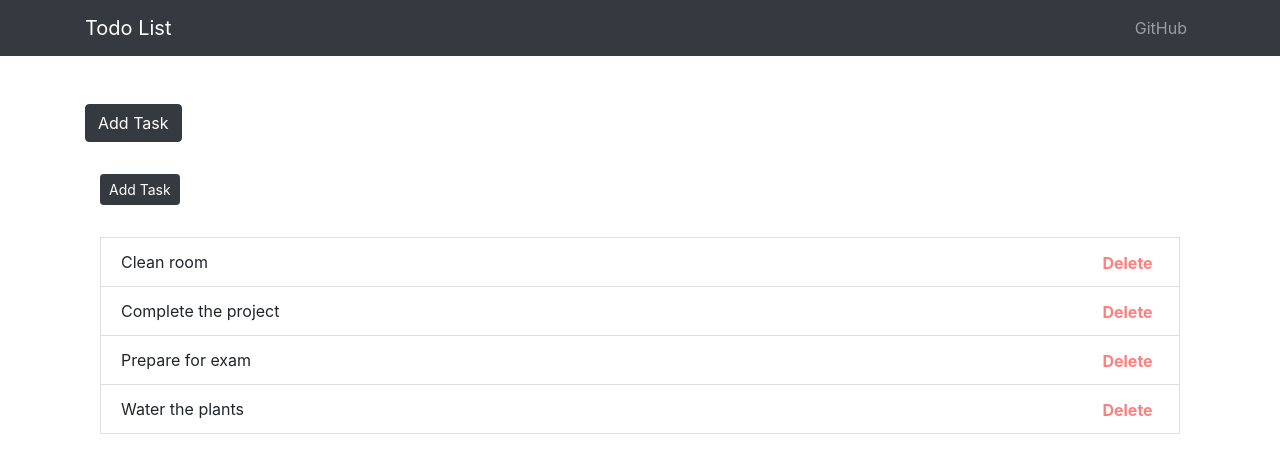
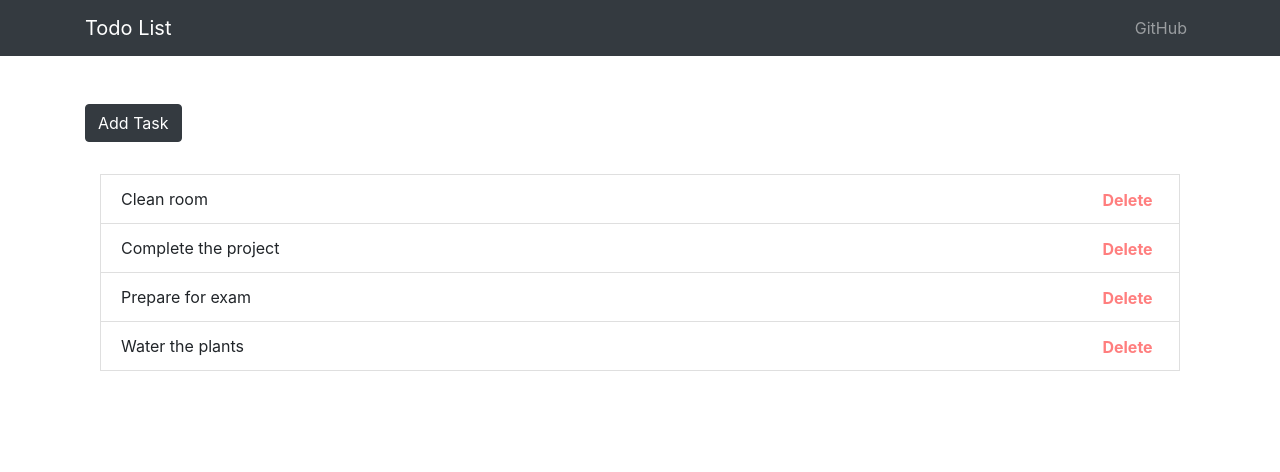
Before and after one commit to athiratj/todolist-app, a React (Create React App) app in the folder client/: page / in a window 1280 px wide. Shown: the top 472 px of the page. Built offline with nearby package versions, Linux system fonts and the light colour scheme.

Commit message:
simplified the onClick by adding a function

```diff
--- a/client/src/components/TodoList.js
+++ b/client/src/components/TodoList.js
@@ -1,52 +1,39 @@
 import React from "react";
 import { Container, ListGroup, ListGroupItem, Button } from "reactstrap";
 import { CSSTransition, TransitionGroup } from "react-transition-group";
-import { v4 as uuidv4 } from "uuid";
-import { connect } from 'react-redux';
-import { getTodos } from '../actions/todoActions';
-import PropTypes from 'prop-types';
+import { connect } from "react-redux";
+import { getTodos, deleteTodo } from "../actions/todoActions";
+import PropTypes from "prop-types";
 
 class TodoList extends React.Component {
-
   componentDidMount() {
     this.props.getTodos();
   }
 
+  onDeleteClick = (id) => {
+    this.props.deleteTodo(id);
+  }
 
   render() {
     const { todos } = this.props.todo;
     return (
       <Container>
-        <Button
-                color="dark"
-                size="sm"
-          style={{ marginBottom: "2rem" }}
-          onClick={() => {
-            const name = prompt("enter item");
-            if (name) {
-              this.setState((state) => ({
-                todos: [...state.todos, { id: uuidv4(), name }],
-              }));
-            }
-          }}
-        >
-          Add Task
-        </Button>
+
 
         <ListGroup>
           <TransitionGroup className="shopping-list">
             {todos.map(({ id, name }) => (
               <CSSTransition key={id} timeout={500} classNames="fade">
                 <ListGroupItem>
-                  <Button close
+                  <Button
+                    close
                     className="remove-btn"
-
-                    onClick={() => {
-                        this.setState(state => ({
-                          todos:state.todos.filter(todo=> todo.id !==id)
-                      }));
-                    }}
-                  >Delete</Button>
+                    onClick={
+                      this.onDeleteClick.bind(this, id)
+                    }
+                  >
+                    Delete
+                  </Button>
                   {name}
                 </ListGroupItem>
               </CSSTransition>
@@ -59,9 +46,9 @@ class TodoList extends React.Component {
 }
 TodoList.propTypes = {
   getTodos: PropTypes.func.isRequired,
-  item:PropTypes.object.isRequired
-}
+  item: PropTypes.object.isRequired,
+};
 const mapStateToProps = (state) => ({
-  todo: state.todo
+  todo: state.todo,
 });
-export default connect(mapStateToProps, {getTodos})(TodoList);
+export default connect(mapStateToProps, { getTodos, deleteTodo })(TodoList);
```
